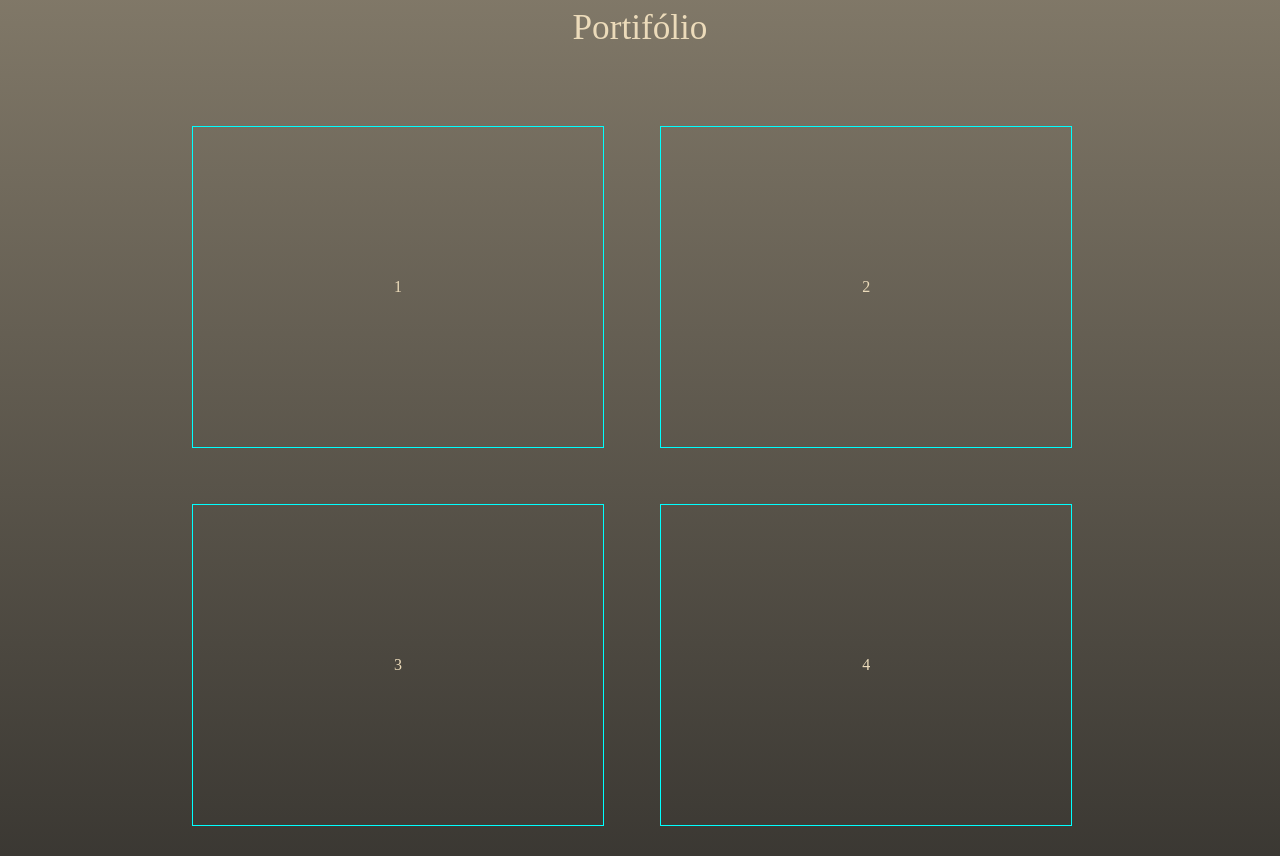
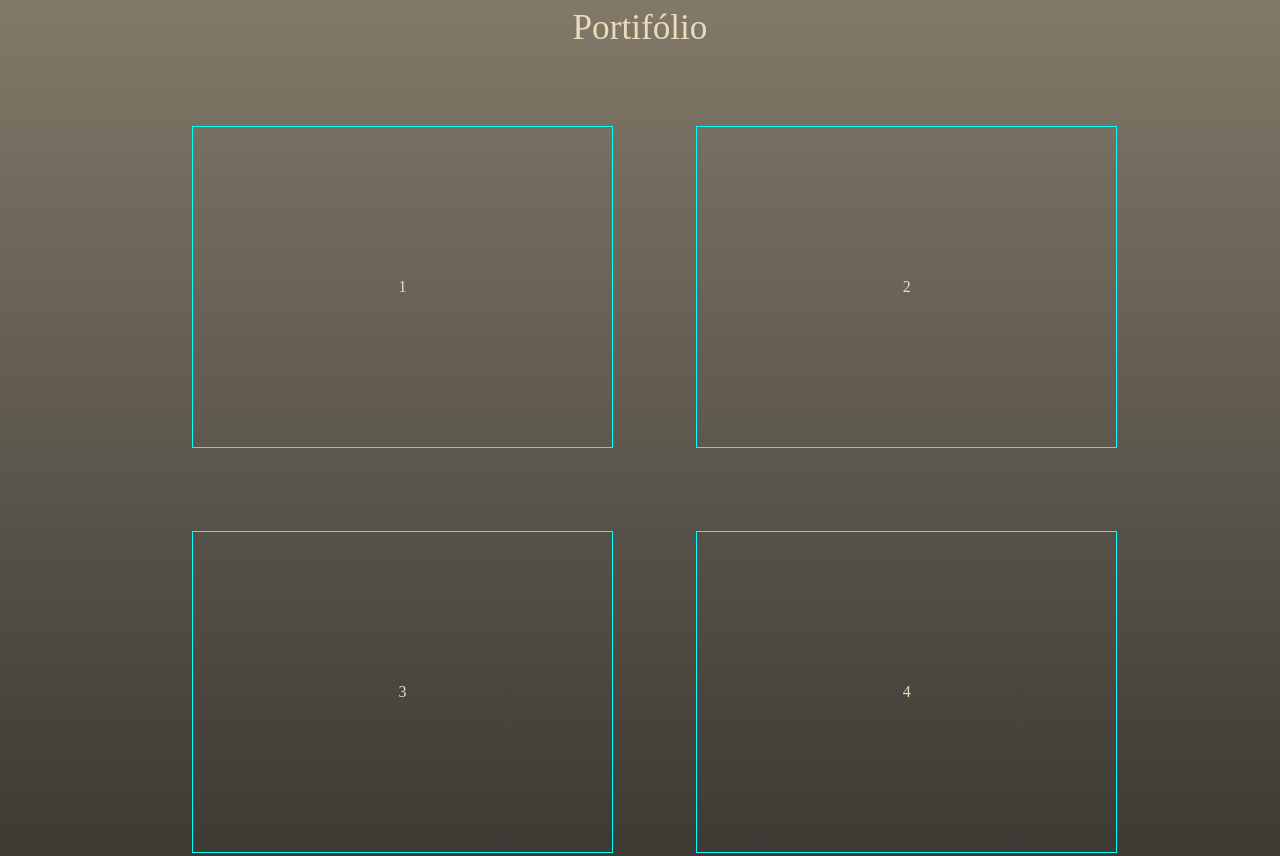
Before and after one commit to neomarpfleger/portifolio, a plain HTML site: page index.html in a window 1280 px wide. Shown: the part 1340-2196 px from the top of the page. Drawn offline with Linux system fonts and the light colour scheme.

Commit message:
20032023
Ajustes da section portifólio.

```diff
--- a/css/style.css
+++ b/css/style.css
@@ -205,12 +205,12 @@ h2{
 
 .portifoli{
     display: grid;
-    grid-template-columns: 46% 46%;
+    grid-template-columns: 47% 47%;
     max-width: 70%;
     margin: 5rem auto;
     text-align: center;
     line-height: 20rem;
-    gap: 3.5rem;
+    gap: 5.2rem;
 }
 
 .item{
```
